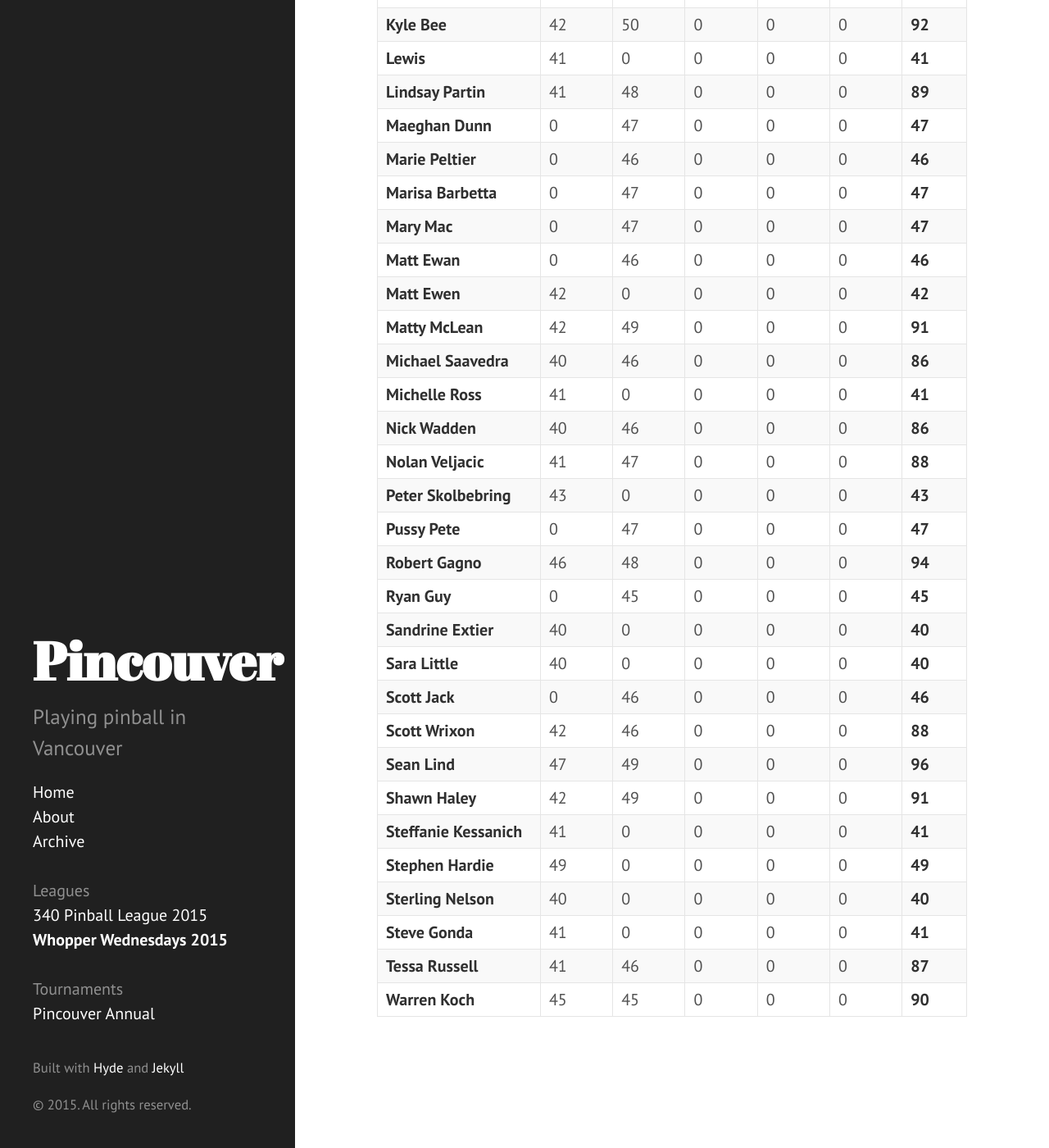
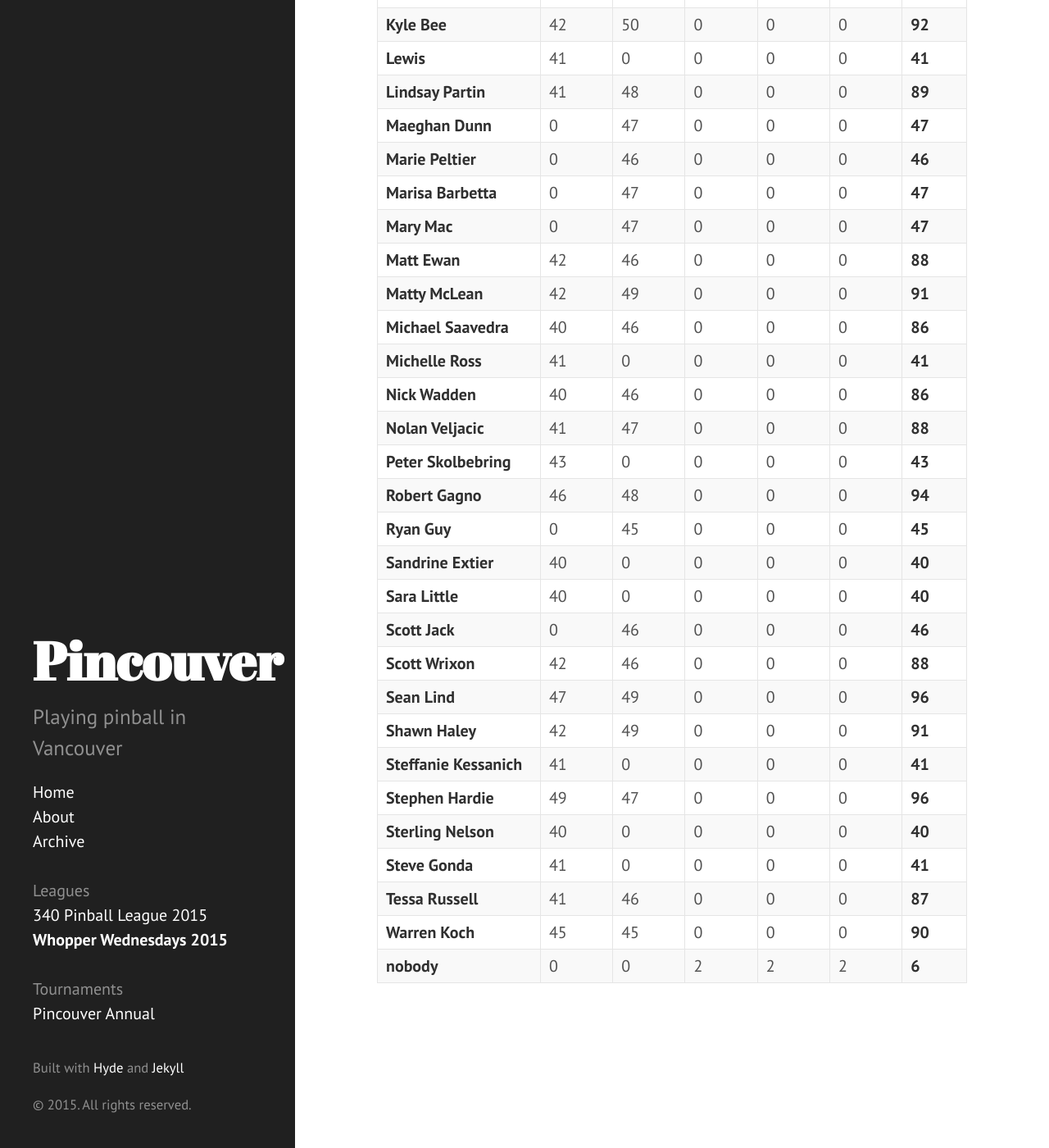
Before and after one commit to lytfyre/VancouverPinball, a Jekyll site: the page built from leagues/whopper_wednesdays.md, in a window 1280 px wide and 1400 px high, scrolled down 3146 px. Shown: the whole window at 82% size. Built offline with Jekyll 4.4.1, drawn with Linux system fonts in a browser that asks for light colours.

Commit message:
correct some name issues.

```diff
--- a/leagues/whopper_wednesdays.md
+++ b/leagues/whopper_wednesdays.md
@@ -96,15 +96,13 @@ To Be Announced.
 |**Marie Peltier**|0|46|0|0|0|**46**|
 |**Marisa Barbetta**|0|47|0|0|0|**47**|
 |**Mary Mac**|0|47|0|0|0|**47**|
-|**Matt Ewan**|0|46|0|0|0|**46**|
-|**Matt Ewen**|42|0|0|0|0|**42**|
+|**Matt Ewan**|42|46|0|0|0|**88**|
 |**Matty McLean**|42|49|0|0|0|**91**|
 |**Michael Saavedra**|40|46|0|0|0|**86**|
 |**Michelle Ross**|41|0|0|0|0|**41**|
 |**Nick Wadden**|40|46|0|0|0|**86**|
 |**Nolan Veljacic**|41|47|0|0|0|**88**|
 |**Peter Skolbebring**|43|0|0|0|0|**43**|
-|**Pussy Pete**|0|47|0|0|0|**47**|
 |**Robert Gagno**|46|48|0|0|0|**94**|
 |**Ryan Guy**|0|45|0|0|0|**45**|
 |**Sandrine Extier**|40|0|0|0|0|**40**|
@@ -114,8 +112,9 @@ To Be Announced.
 |**Sean Lind**|47|49|0|0|0|**96**|
 |**Shawn Haley**|42|49|0|0|0|**91**|
 |**Steffanie Kessanich**|41|0|0|0|0|**41**|
-|**Stephen Hardie**|49|0|0|0|0|**49**|
+|**Stephen Hardie**|49|47|0|0|0|**96**|
 |**Sterling Nelson**|40|0|0|0|0|**40**|
 |**Steve Gonda**|41|0|0|0|0|**41**|
 |**Tessa Russell**|41|46|0|0|0|**87**|
 |**Warren Koch**|45|45|0|0|0|**90**|
+|**nobody**|0|0|2|2|2|**6**|
```
